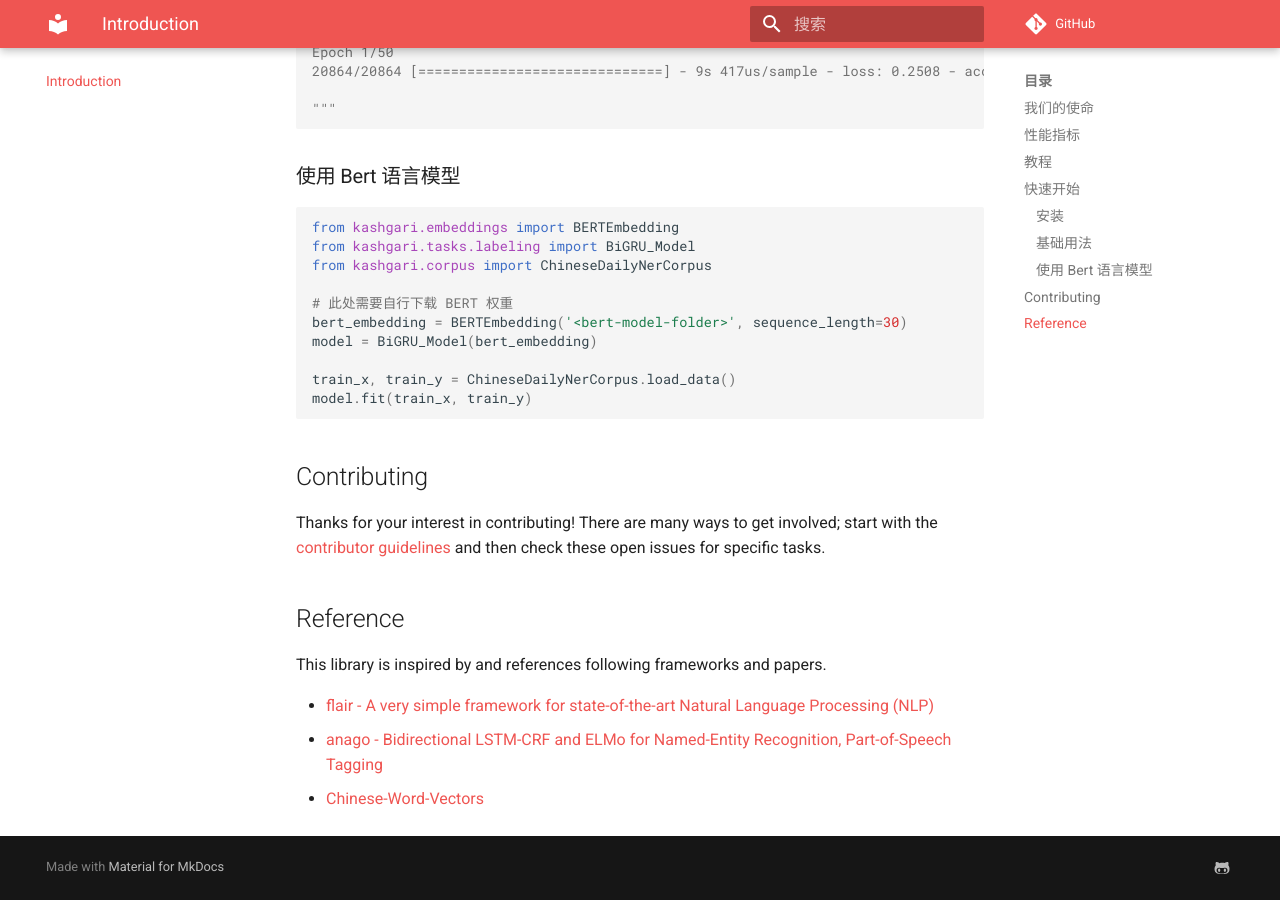
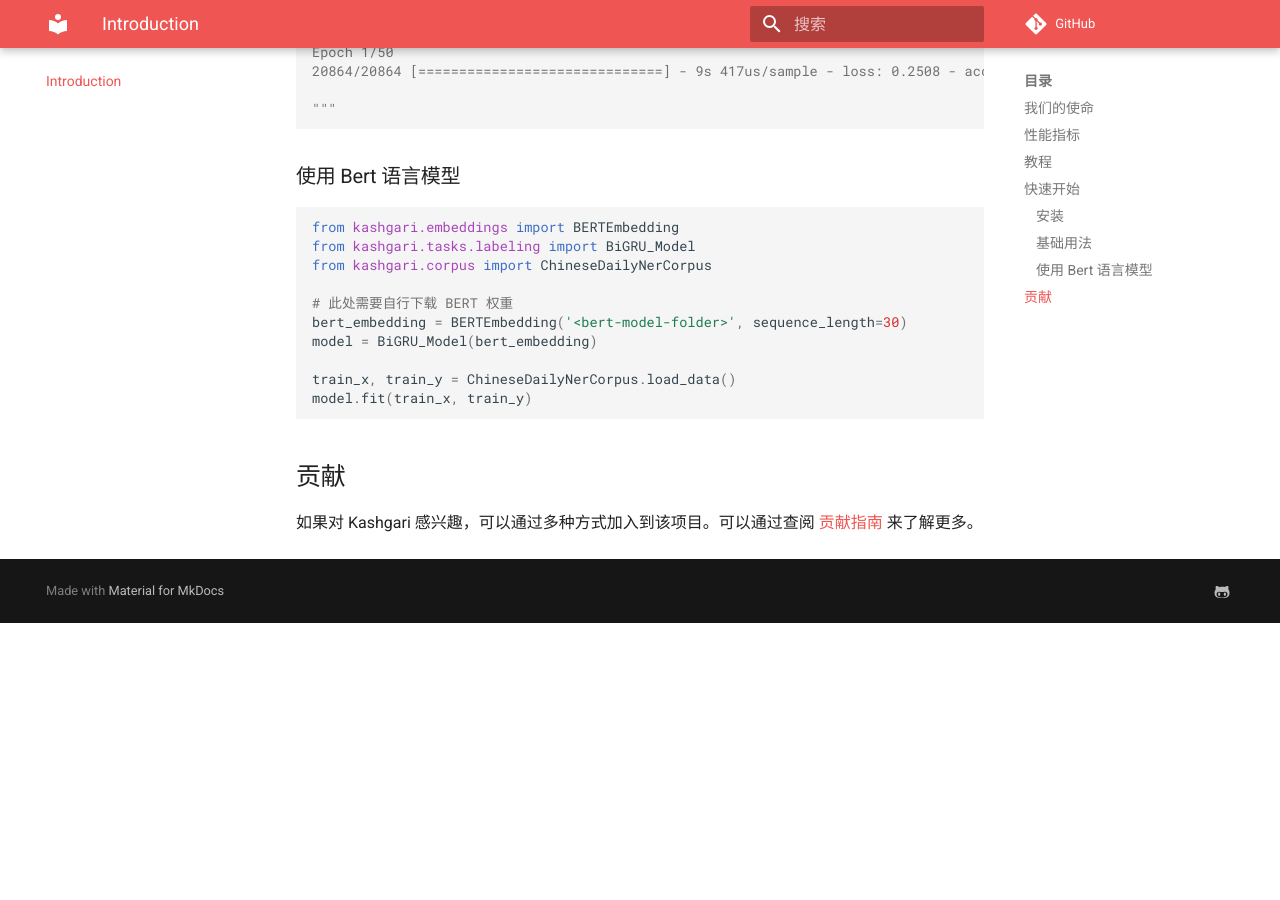
Before and after one commit to BrikerMan/Kashgari-doc-zh, an MkDocs documentation site: the page built from docs/index.md, in a window 1280 px wide and 900 px high, scrolled down 2381 px. Built offline with MkDocs 1.6.1 and Material for MkDocs 9.7.7, drawn with Linux system fonts in a browser that asks for light colours; comment, search, counter and statistics services are not loaded; after the commit the page ends 3004 px from its top, so only the background shows below that.

Commit message:
:memo: Writing documents

````diff
--- a/docs/index.md
+++ b/docs/index.md
@@ -129,14 +129,6 @@ train_x, train_y = ChineseDailyNerCorpus.load_data()
 model.fit(train_x, train_y)
 ```
 
-## Contributing
+## 贡献
 
-Thanks for your interest in contributing! There are many ways to get involved; start with the [contributor guidelines](about/contributing.md) and then check these open issues for specific tasks.
-
-## Reference
-
-This library is inspired by and references following frameworks and papers.
-
-- [flair - A very simple framework for state-of-the-art Natural Language Processing (NLP)](https://github.com/zalandoresearch/flair)
-- [anago - Bidirectional LSTM-CRF and ELMo for Named-Entity Recognition, Part-of-Speech Tagging](https://github.com/Hironsan/anago)
-- [Chinese-Word-Vectors](https://github.com/Embedding/Chinese-Word-Vectors)
+如果对 Kashgari 感兴趣，可以通过多种方式加入到该项目。可以通过查阅 [贡献指南](about/contributing.md) 来了解更多。
--- a/mkdocs.yml
+++ b/mkdocs.yml
@@ -8,7 +8,7 @@ theme:
     primary: red
     accent: red
   language: "zh"
-repo_url: https://github.com/BrikerMan/Kashgari
+repo_url: https://github.com/BrikerMan/Kashgari-doc-zh
 
 markdown_extensions:
   - markdown.extensions.admonition
@@ -81,3 +81,4 @@ nav:
   - About:
       - about/contributing.md
       - about/release-notes.md
+  - English Documents: https://kashgari.bmio.net
````
